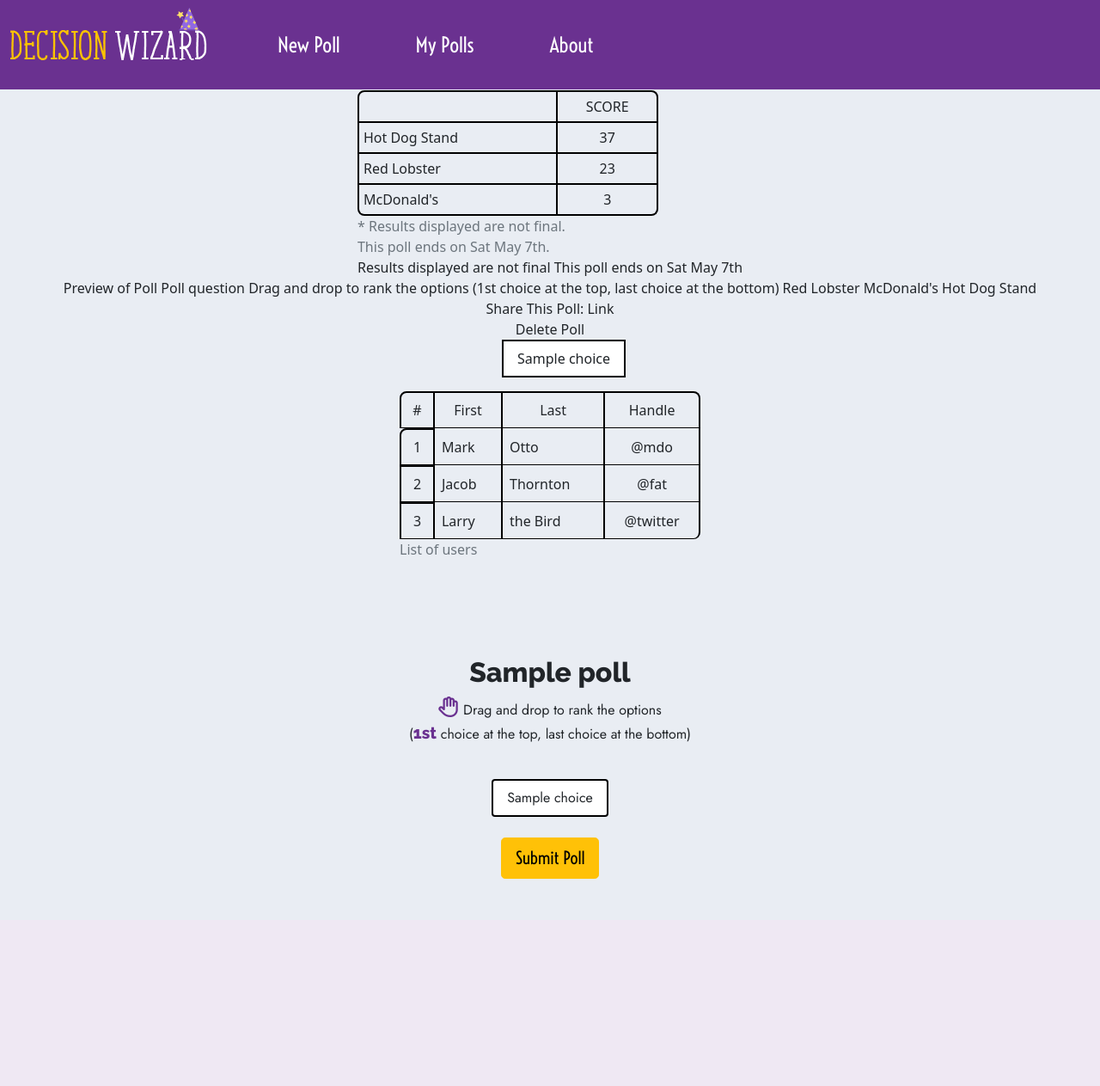
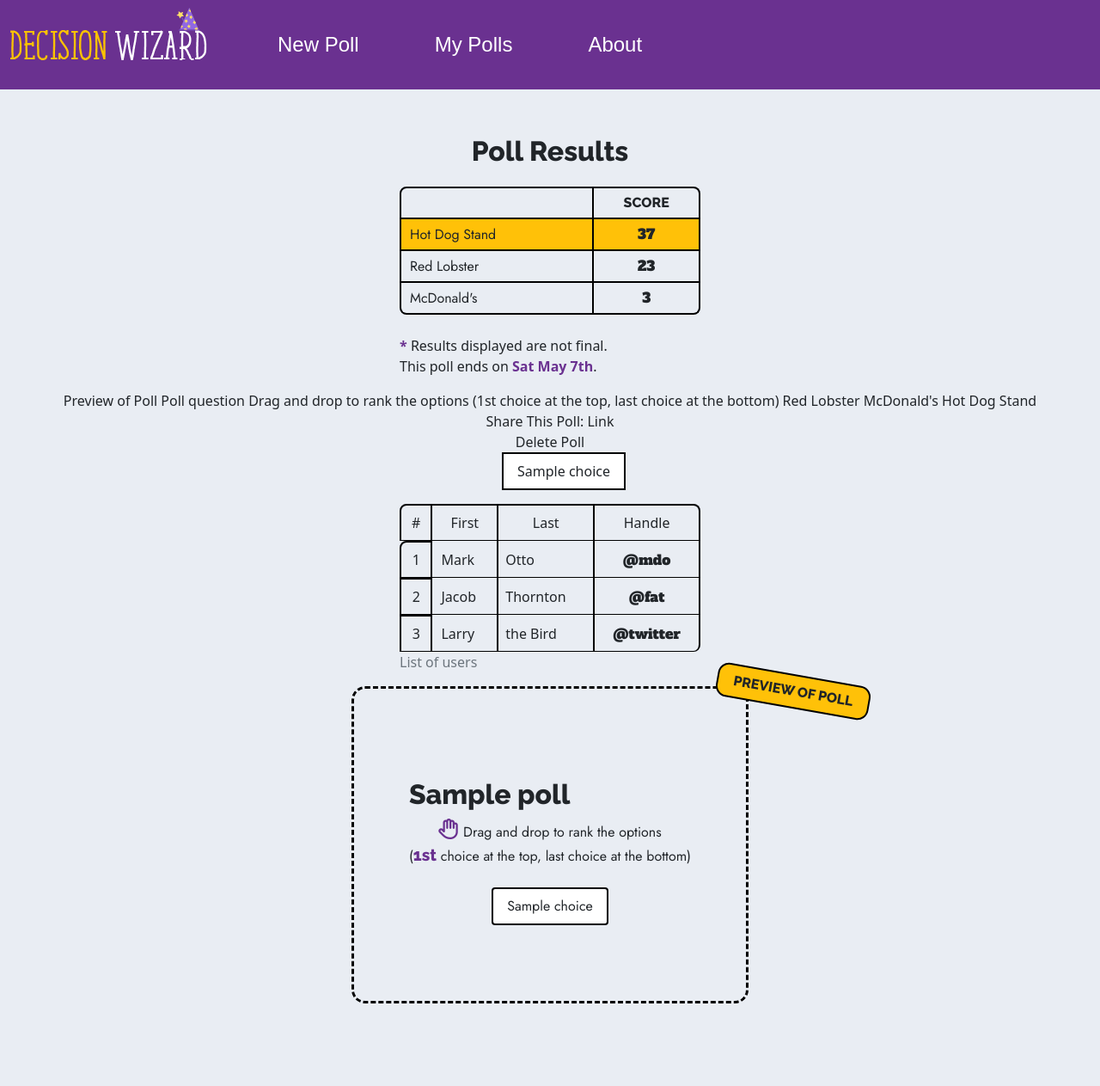
Before and after one commit to jtoguri/decision_wizard, a Node server app: template views/poll.ejs in a window 1280 px wide. Shown: the whole page at 86% size. Before the commit the page ends 1022 px from the top, so only its background shows below. Run offline with Node 20, Linux system fonts and the light colour scheme; the template is opened without the code that fills it: most values are stand-ins (such as "Sample title", 1, 10 or a date in 2020); style sheets or scripts are compiled from the project's sources; some libraries are stand-ins or nearby versions.

Commit message:
Continue styling admin.ejs

```diff
--- a/styles/wizard.scss
+++ b/styles/wizard.scss
@@ -196,4 +196,62 @@ table tr:last-child td:last-child {
 // ---
 tr > td:last-of-type {
   text-align: center;
+  font-family: "Alfa Slab One", cursive;
+  // font-weight: bold;
 }
+tr > td:first-of-type {
+  padding-left: 10px;
+}
+#score {
+  font-family: "Raleway", sans-serif;
+}
+body {
+  margin-top: 7em;
+}
+
+#resultsTable {
+  font-family: "Jost", sans-serif;
+}
+
+h1 {
+  font-family: "Raleway", sans-serif;
+}
+.optionInTheLead {
+  background-color: #ffc108;
+}
+.highlightColor {
+  color: #6a3190;
+}
+.highlightBold {
+  font-weight: bold;
+}
+#preview {
+  border: 3px dashed black;
+  padding: 4em;
+  border-radius: 1em;
+  margin-bottom: 6em;
+}
+
+#previewLabel {
+  // background-color: #ffc108;
+  // border: 2px solid black;
+  // border-radius: 0.5em;
+  // text-align: center;
+  font-family: "Raleway", sans-serif;
+  height: 40px;
+  width: 180px;
+  line-height: 33px;
+  text-align: center;
+  border: 2px solid black;
+  border-radius: 13px;
+  background-color: #ffc108;
+  position: relative;
+  top: -81px;
+  right: -357px;
+  transform: rotate(10deg);
+}
+#prevText {
+  display: inline-block;
+  vertical-align: middle;
+  line-height: normal;
+}
--- a/views/poll.ejs
+++ b/views/poll.ejs
@@ -20,12 +20,10 @@
     <link rel="stylesheet" href="/styles/wizard.css" type="text/css" />
 
     <!-- Link to fonts -->
-    <link rel="preconnect" href="https://fonts.googleapis.com" />
-    <link rel="preconnect" href="https://fonts.gstatic.com" crossorigin />
-    <link
-      href="https://fonts.googleapis.com/css2?family=Bowlby+One&family=Jost&family=Permanent+Marker&family=Raleway:wght@800&family=Voltaire&display=swap"
-      rel="stylesheet"
-    />
+    <link rel="preconnect" href="https://fonts.googleapis.com">
+    <link rel="preconnect" href="https://fonts.gstatic.com" crossorigin>
+    <link href="https://fonts.googleapis.com/css2?family=Alfa+Slab+One&family=Bowlby+One&family=Jost&family=Permanent+Marker&family=Raleway:wght@800&display=swap" rel="stylesheet">
+
     <!-- Link to fontsawesome (icons) -->
     <script
       src="https://kit.fontawesome.com/ebefa7c07e.js"
@@ -49,16 +47,14 @@
 
     <h1>Poll Results</h1>
     <div>
-      <table class="roundedCorners">
-        <caption>* Results displayed are not final.</caption>
-        <caption>This poll ends on Sat May 7th.</caption>
+      <table id="resultsTable">
         <thead>
           <tr>
             <th scope="col"></td>
-            <th scope="col">SCORE</td>
+            <th id = "score" scope="col">SCORE</td>
           </tr>
         </thead>
-        <tr>
+        <tr class="optionInTheLead">
           <td>Hot Dog Stand</td>
           <td>37</td>
         </tr>
@@ -72,7 +68,8 @@
         </tr>
       </table>
 
-      Results displayed are not final This poll ends on Sat May 7th
+      <br><p><span class="highlightColor highlightBold">*</span> Results displayed are not final.<br>This poll ends on <span class="highlightColor highlightBold">Sat May 7th</span>.</p>
+
     </div>
     <div>
       Preview of Poll Poll question Drag and drop to rank the options (1st
@@ -133,7 +130,11 @@
 
     <!-- USER RANKS CHOICES -->
 
-    <div class="container d-flex flex-column align-items-center">
+    <div id="preview">
+      <div id="previewLabel">
+        <p><span id="prevText">PREVIEW OF POLL</spa></p>
+      </div>
+      <div class="">
         <h2 id="questionString"><%= poll.question %></h2>
 
         <p id="instructions">
@@ -159,17 +160,8 @@
               </li>
               <% } %>
             </ol>
-
-          <div id="pollPreview" class="d-flex justify-content-center my-4">
-            <input
-              id="submitPoll"
-              type="submit"
-              class="btn btn-warning btn-lg"
-              type="submit"
-              value="Submit Poll"
-            />
+          </form>
         </div>
-        </form>
       </div>
     </div>
   </body>
```
Lines whose indentation alone changed are shown as unchanged.
